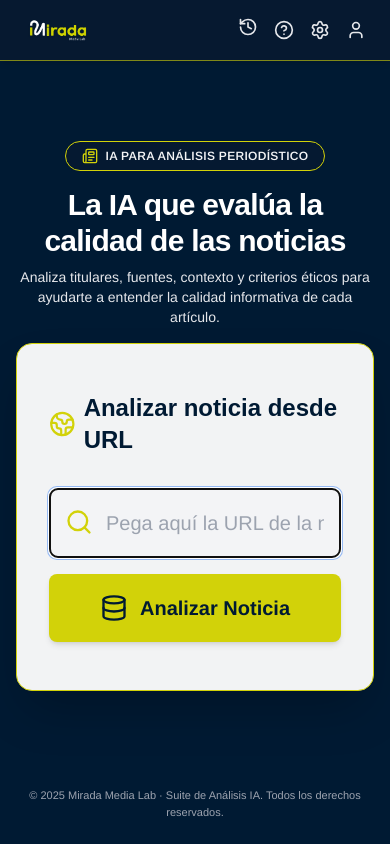
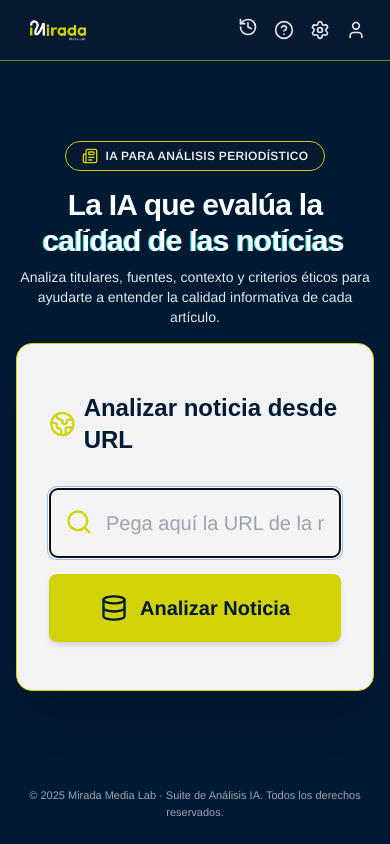
Before and after one commit to AdeSantosSierra/hemingwai, a React (Vite) app in the folder frontend/: page / in a window 390 px wide. Built offline with nearby package versions, Linux system fonts and the light colour scheme; a web font is replaced by a local one.

Commit message:
añado el efecto glitch al título de la web

```diff
--- a/frontend/src/App.jsx
+++ b/frontend/src/App.jsx
@@ -19,6 +19,8 @@ import { motion, AnimatePresence } from 'framer-motion';
 import API_BASE_URL from './apiConfig';
 import ResultadoBusqueda from './components/ResultadoBusqueda';
 import HistoryPanel from './components/HistoryPanel';
+import GlitchTitle from './components/GlitchTitle';
+import RevealOnScroll from './components/RevealOnScroll';
 
 /*
    App principal
@@ -229,7 +231,7 @@ function App() {
         {/* En Idle: se queda arriba (con margen). En Active: igual, arriba. */}
         <motion.section
           layout
-          className={`text-center w-full transition-all duration-700 ${isIdle ? 'mt-20 sm:mt-24 mb-0' : 'mt-8 mb-8'}`}
+          className={`flex flex-col items-center text-center w-full transition-all duration-700 ${isIdle ? 'mt-20 sm:mt-24 mb-0' : 'mt-8 mb-8'}`}
           transition={{ duration: 0.6, type: "spring", stiffness: 100, damping: 20 }}
         >
           <div className="inline-flex items-center gap-2 px-4 py-1.5 rounded-full bg-[#071A31]/80 border border-lima shadow-sm mb-4 animate-fade-in">
@@ -238,9 +240,12 @@ function App() {
               IA para análisis periodístico
             </span>
           </div>
-          <h1 className="text-3xl sm:text-4xl font-extrabold text-white tracking-tight mb-2">
-            La IA que evalúa la calidad de las noticias
-          </h1>
+
+          <GlitchTitle
+            text="La IA que evalúa la calidad de las noticias"
+            className="text-3xl sm:text-4xl font-extrabold tracking-tight mb-2"
+          />
+
           <p className="text-sm sm:text-base text-gray-200 max-w-2xl mx-auto">
             Analiza titulares, fuentes, contexto y criterios éticos para ayudarte
             a entender la calidad informativa de cada artículo.
@@ -257,13 +262,14 @@ function App() {
           className={`w-full flex flex-col items-center transition-all duration-700 ease-in-out ${isIdle ? 'flex-1 justify-center pb-20' : 'justify-start'}`}
         >
           {/* Tarjeta de búsqueda */}
+          <RevealOnScroll className="w-full flex justify-center">
             <motion.section
               layout
               className={`w-full transition-all duration-500 ease-in-out ${isIdle ? 'max-w-4xl' : 'max-w-5xl mb-2'}`}
             >
               <div className={`
                 bg-white/95 backdrop-blur-lg shadow-2xl rounded-2xl border border-lima
-              transition-all duration-500 hover:shadow-lima-500/20
+                transition-all duration-300 hover:-translate-y-1 hover:shadow-[0_0_40px_rgba(210,210,9,0.35)]
                 ${isIdle ? 'px-8 sm:px-12 py-12' : 'px-6 sm:px-8 py-6'}
               `}>
                 <h2 className={`
@@ -318,11 +324,13 @@ function App() {
                 </div>
               </div>
             </motion.section>
+          </RevealOnScroll>
         </motion.div>
 
         {/* Resultados - Solo visible si no es idle */}
         <AnimatePresence>
           {!isIdle && (
+            <RevealOnScroll className="w-full">
               <motion.section
                 initial={{ opacity: 0, y: 50 }}
                 animate={{ opacity: 1, y: 0 }}
@@ -341,6 +349,7 @@ function App() {
                   />
                 </div>
               </motion.section>
+            </RevealOnScroll>
           )}
         </AnimatePresence>
 
--- /dev/null
+++ b/frontend/src/components/GlitchTitle.jsx
@@ -0,0 +1,20 @@
+import React from 'react';
+import PropTypes from 'prop-types';
+
+const GlitchTitle = ({ text, className = '' }) => {
+  return (
+    <h1
+      className={`glitch relative inline-block text-white ${className}`}
+      data-text={text}
+    >
+      {text}
+    </h1>
+  );
+};
+
+GlitchTitle.propTypes = {
+  text: PropTypes.string.isRequired,
+  className: PropTypes.string,
+};
+
+export default GlitchTitle;
--- /dev/null
+++ b/frontend/src/components/RevealOnScroll.jsx
@@ -0,0 +1,55 @@
+import React, { useEffect, useRef, useState } from 'react';
+import PropTypes from 'prop-types';
+
+const RevealOnScroll = ({ children, className = '', delay = 0 }) => {
+  const [isVisible, setIsVisible] = useState(false);
+  const ref = useRef(null);
+
+  useEffect(() => {
+    const observer = new IntersectionObserver(
+      ([entry]) => {
+        if (entry.isIntersecting) {
+          setIsVisible(true);
+          observer.disconnect(); // Animar solo una vez
+        }
+      },
+      {
+        threshold: 0.1, // Disparar cuando el 10% del elemento sea visible
+        rootMargin: '0px 0px -50px 0px' // Offset ligero para que no aparezca justo al borde
+      }
+    );
+
+    if (ref.current) {
+      observer.observe(ref.current);
+    }
+
+    return () => {
+      if (ref.current) {
+        observer.unobserve(ref.current);
+      }
+    };
+  }, []);
+
+  const baseClasses = 'transition-all duration-700 ease-out transform';
+  const visibleClasses = isVisible
+    ? 'opacity-100 translate-y-0'
+    : 'opacity-0 translate-y-8';
+
+  return (
+    <div
+      ref={ref}
+      className={`${baseClasses} ${visibleClasses} ${className}`}
+      style={{ transitionDelay: `${delay}ms` }}
+    >
+      {children}
+    </div>
+  );
+};
+
+RevealOnScroll.propTypes = {
+  children: PropTypes.node.isRequired,
+  className: PropTypes.string,
+  delay: PropTypes.number,
+};
+
+export default RevealOnScroll;
--- a/frontend/src/index.css
+++ b/frontend/src/index.css
@@ -42,3 +42,89 @@
     background-color: #d2d209; /* Un poco más oscuro para el hover */
   }
  }
+
+ /* Efecto Glitch Suave */
+ .glitch {
+   position: relative;
+   color: white; /* Color base */
+ }
+
+ .glitch::before,
+ .glitch::after {
+   content: attr(data-text);
+   position: absolute;
+   top: 0;
+   left: 0;
+   width: 100%;
+   height: 100%;
+   background: #001a33; /* Mismo fondo que el body para ocultar el texto original temporalmente en los cortes */
+ }
+
+ .glitch::before {
+   left: 2px;
+   text-shadow: -1px 0 #d2d209; /* Color Lima */
+   clip: rect(44px, 450px, 56px, 0);
+   animation: glitch-anim-1 3s infinite linear alternate-reverse;
+ }
+
+ .glitch::after {
+   left: -2px;
+   text-shadow: -1px 0 #00ffff; /* Cian para contraste */
+   clip: rect(44px, 450px, 56px, 0);
+   animation: glitch-anim-2 2.5s infinite linear alternate-reverse;
+ }
+
+ /* Keyframes para glitch suave */
+ @keyframes glitch-anim-1 {
+   0% {
+     clip: rect(20px, 9999px, 15px, 0);
+     transform: skew(0.6deg);
+   }
+   5% {
+     clip: rect(70px, 9999px, 85px, 0);
+     transform: skew(0.6deg);
+   }
+   10% {
+     clip: rect(35px, 9999px, 15px, 0);
+     transform: skew(0.3deg);
+   }
+   15% {
+     clip: rect(85px, 9999px, 90px, 0);
+     transform: skew(0.1deg);
+   }
+   20% {
+     clip: rect(10px, 9999px, 55px, 0);
+     transform: skew(0.5deg);
+   }
+   100% {
+     clip: rect(55px, 9999px, 20px, 0);
+     transform: skew(0.2deg);
+   }
+ }
+
+ @keyframes glitch-anim-2 {
+   0% {
+     clip: rect(65px, 9999px, 100px, 0);
+     transform: skew(0.6deg);
+   }
+   5% {
+     clip: rect(30px, 9999px, 15px, 0);
+     transform: skew(0.6deg);
+   }
+   10% {
+     clip: rect(95px, 9999px, 45px, 0);
+     transform: skew(0.3deg);
+   }
+   15% {
+     clip: rect(15px, 9999px, 30px, 0);
+     transform: skew(0.1deg);
+   }
+   20% {
+     clip: rect(55px, 9999px, 85px, 0);
+     transform: skew(0.5deg);
+   }
+   100% {
+     clip: rect(40px, 9999px, 70px, 0);
+     transform: skew(0.2deg);
+   }
+ }
```
Lines whose indentation alone changed are shown as unchanged.
